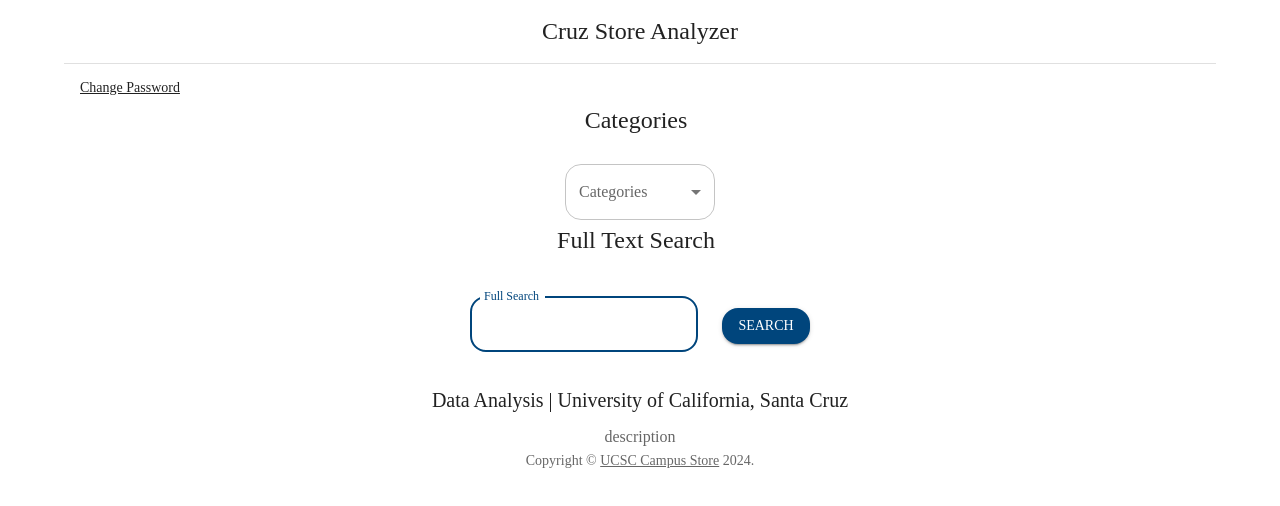
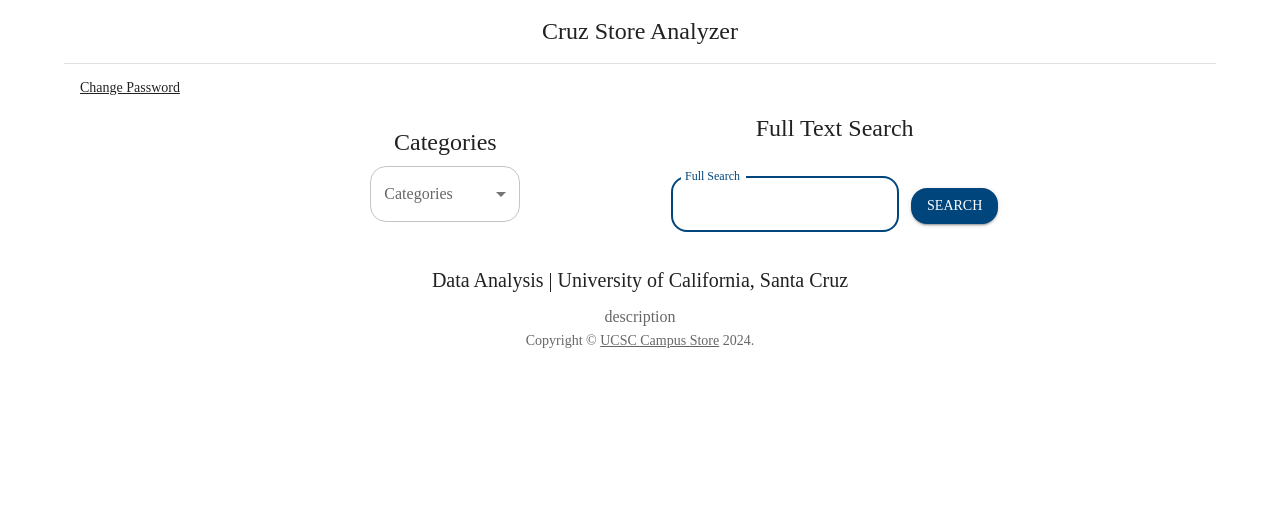
Before and after one commit to phuong0/ucsc-campus-store, a React (Create React App) app in the folder frontend/: page /files in a window 1280 px wide. Shown: the top 506 px of the page. Built offline with nearby package versions, Linux system fonts and the light colour scheme.

Commit message:
added back in analysis ui components and added console.log statement to help with userid

```diff
--- a/frontend/src/Switch.js
+++ b/frontend/src/Switch.js
@@ -23,6 +23,7 @@
         setAuthenticated(false);
     };
 
+    console.log("switch userid: " + userid);
 
     return (
         <Router>
--- a/frontend/src/components/Header.js
+++ b/frontend/src/components/Header.js
@@ -8,6 +8,8 @@
 
 function Header(props) {
     const { sections, title, userid } = props;
+
+    console.log("header userid: " + userid);
 
     return (
         <React.Fragment>
--- a/frontend/src/pages/File.js
+++ b/frontend/src/pages/File.js
@@ -36,33 +36,50 @@
                             direction="row"
                             justifyContent="center"
                             alignItems="center"
-                            spacing={2}
+                            spacing={10}
                         >
-                            <Typography variant="h5" color="inherit" paragraph>
+                            <Grid
+                                item
+                                container
+                                direction="column"
+                                justifyContent="center"
+                                alignItems="center"
+                                xs="4">
+                                <Typography variant="h5" color="inherit" paragraph >
                                     Categories
                                 </Typography>
                                 <Grid
                                     item
                                     container
-                                spacing={6}
+                                    spacing={3}
                                     direction="row"
                                     justifyContent="center"
                                     alignItems="center"
+                                    style={{ marginTop: "-24px" }}
                                 >
                                     <Grid item>
-                                    <CategoryDropdown categories={categories} setCategories={setCategories}/>
+                                        <CategoryDropdown categories={categories} setCategories={setCategories} />
                                     </Grid>
                                 </Grid>
+                            </Grid>
+                            <Grid
+                                item
+                                container
+                                direction="column"
+                                justifyContent="center"
+                                alignItems="center"
+                                xs="4"
+                            >
                                 <Typography variant="h5" color="inherit" paragraph>
                                     Full Text Search
                                 </Typography>
                                 <Grid
                                     item
                                     container
-                                spacing={6}
                                     direction="row"
                                     justifyContent="center"
                                     alignItems="center"
+                                    spacing={3}
                                 >
                                     <Grid item>
                                         <TextField
@@ -84,6 +101,7 @@
                                     </Grid>
                                 </Grid>
                             </Grid>
+                        </Grid>
                     </Container>
                 </main>
             </Container>
--- a/frontend/src/pages/Home.js
+++ b/frontend/src/pages/Home.js
@@ -32,7 +32,7 @@
         }
     }, []);
 
-    console.log(name);
+    console.log("home userid: " + userid);
 
     function parameterizeArray(key, value) {
         return '?' + key + '=' + value;
--- a/frontend/src/pages/Project.js
+++ b/frontend/src/pages/Project.js
@@ -46,6 +46,18 @@
         }
     };
 
+    function parameterizeArray(key, value) {
+        return '?' + key + '=' + value;
+    }
+
+    const handleFinishUpload = () => {
+        if (fileInput) {
+            // Allow user to go to the analysis page
+            var url = "/files" + parameterizeArray('files', currentFiles);
+            window.location.href = url;
+        }
+    }
+
     return (
         <Container>
             <Header title="Cruz Store Analyzer" sections={sections} />
@@ -65,6 +77,14 @@
                         disabled={!fileInput}
                     >
                         Upload
+                    </Button>
+                    <Button
+                        variant="contained"
+                        color="primary"
+                        onClick={handleFinishUpload}
+                        disabled={!fileInput}
+                    >
+                        Done
                     </Button>
                 </Grid>
             </Grid>
```
Lines whose indentation alone changed are shown as unchanged.
